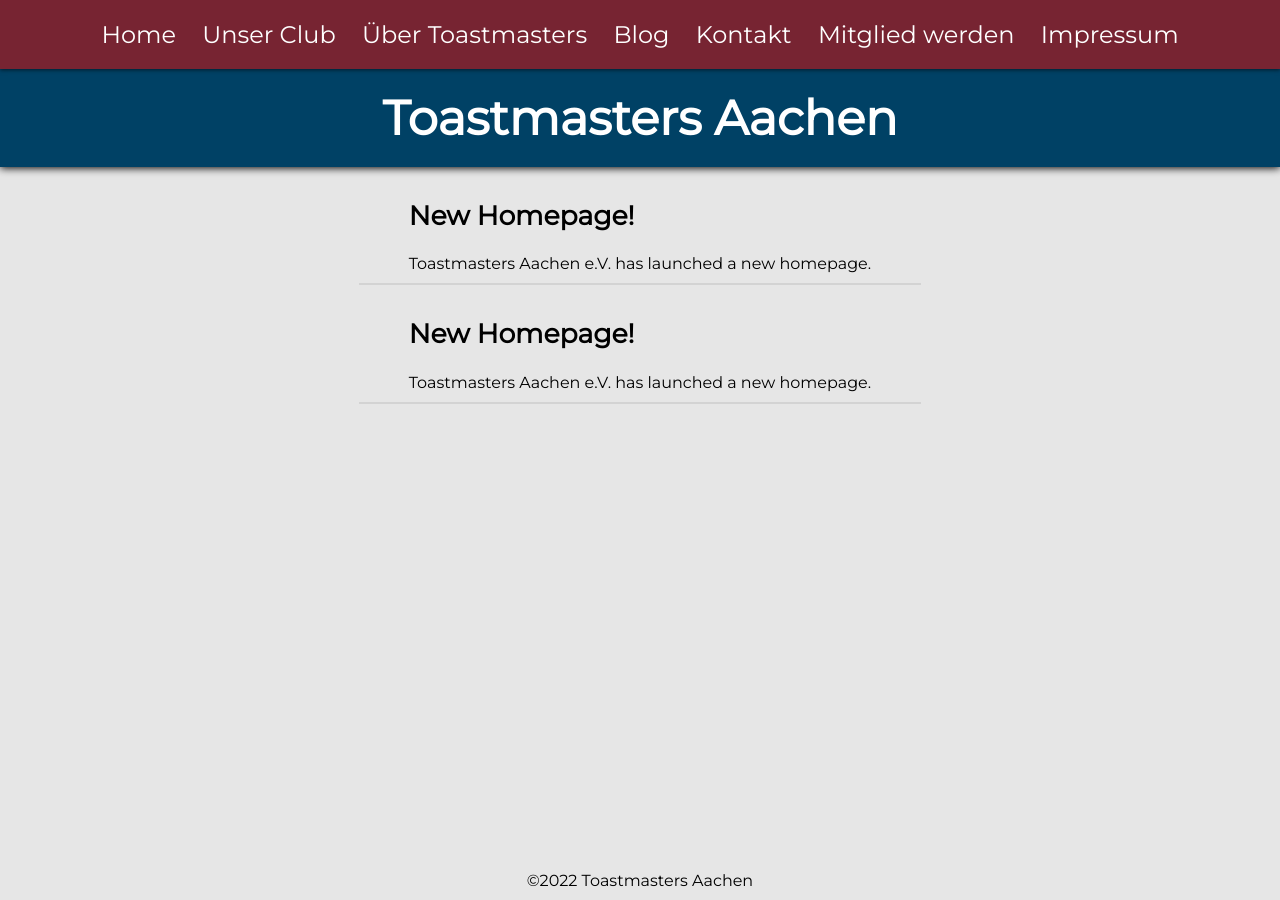
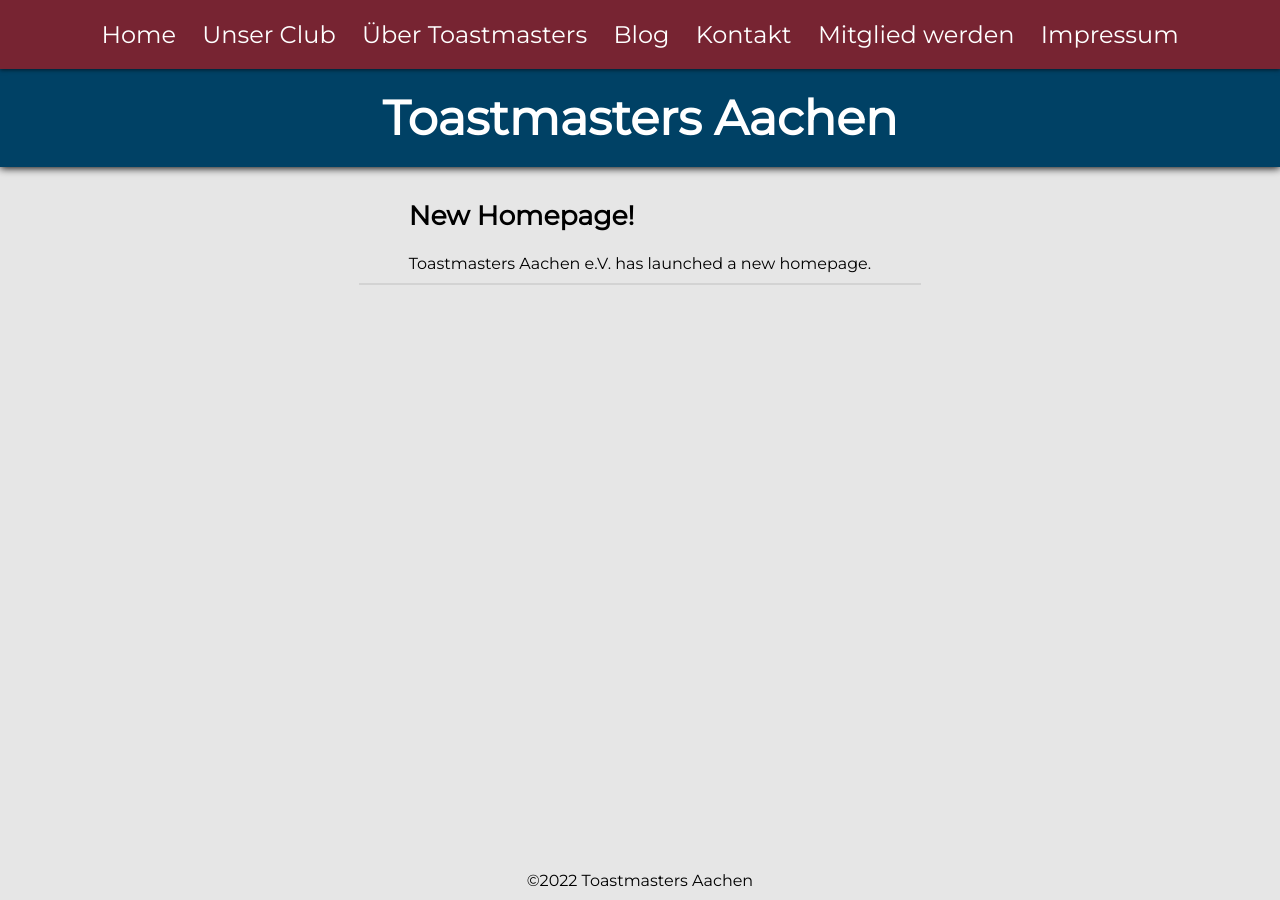
Before and after one commit to toastmasters-aachen/toastmasters-aachen.github.io, a Jekyll site: the page built from blog.html, in a window 1280 px wide. Built offline with Jekyll 4.4.1, drawn with Linux system fonts in a browser that asks for light colours.

Commit message:
Update 2022-08-16-new-venue.md

```diff
--- a/_posts/2022-08-16-new-venue.md
+++ b/_posts/2022-08-16-new-venue.md
@@ -1,12 +1,12 @@
 ---
 layout: post
-date: 2022-08-20
-title: "New Homepage!"
+date: 2022-08-21
+title: "New Venue!"
 category: news
-published: true
-excerpt: "Toastmasters Aachen e.V. has launched a new homepage."
+published: false
+excerpt: "Toastmasters Aachen e.V. found a new place to meet offline."
 ---
 
-# New Homepage online
+# New Venue
 
-Toastmasters Aachen e.V. has launched a new homepage. Stay tuned for new features!
+Stay tuned!
```
